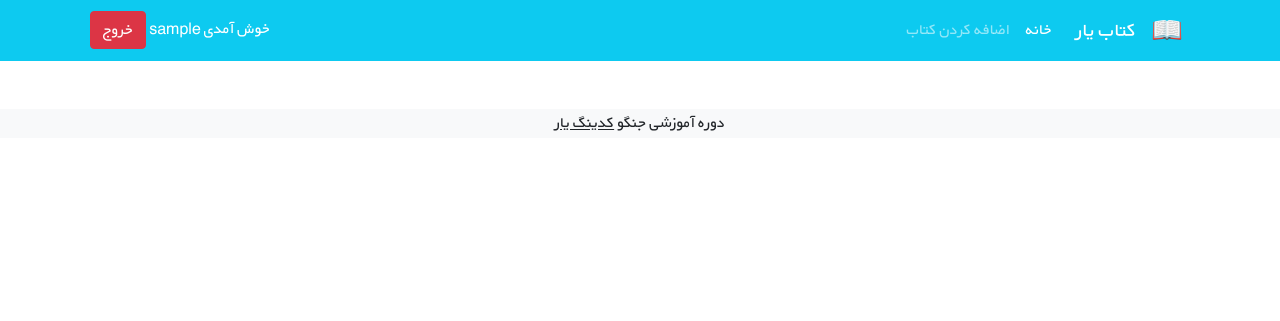
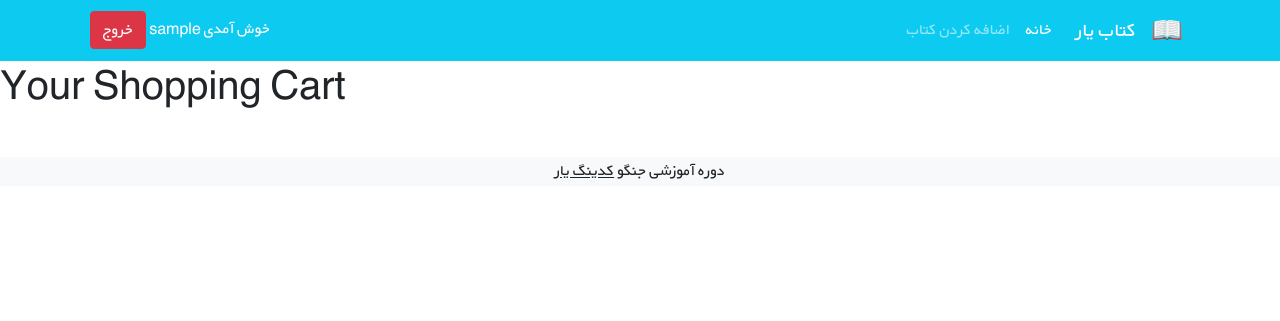
Before and after one commit to thesooge/django_bookstore_practice, a Django app: page /cart/ in a window 1280 px wide. Shown: the top 321 px of the page. Run offline with Django 5.2, Linux system fonts and the light colour scheme; the visitor is signed in with stand-in values (Sample User, id 1); data comes from the database, SQL or seed files in the repository; data that the repository does not hold is empty.

Commit message:
implement add to cart templates and views

```diff
--- a/books/templates/books/book-detail.html
+++ b/books/templates/books/book-detail.html
@@ -29,6 +29,9 @@ post detail
                         <h5 class="small my-1"><span class="text-muted">نویسنده: </span>{{book.author}} </h5>
                         <h5 class="small my-1"><span class="text-muted">ایجاد کننده: </span>{{book.writer.username}} </h5>
                         <a href= "{% url 'book-update' book.id%}"> <button type="submit" class="btn btn-primary" >ویرایش</button></a>
+                        <a href="{% url 'cart_add' book.id %}">
+                            <button type="submit" class="btn btn-primary" >اضافه به سبد خرید</button>
+                        </a>
                         <a href= "{% url 'book-delete' book.id%}"> <button type="submit" class="btn btn-danger" >حذف</button></a>
                     </div>
                     <div class="col-xs-12 col-md-3 d-flex flex-column">
@@ -65,7 +68,7 @@ post detail
                     <h3>نظر خود را وارد کنید:</h3>
                     <form method="POST">
                         {% csrf_token %}
-                        {{ form|crispy }}
+                        {{ form.as_p }}
                         <button type="submit" class="btn btn-primary">ارسال</button>
                     </form>
                 </div>
--- a/books/views.py
+++ b/books/views.py
@@ -6,6 +6,8 @@ from django.contrib.auth.decorators import login_required
 
 
 from .forms import CreateForm, CommentForm
+from store.forms import AddToCartForm
+from store.models import CartItem
 
 from .models import BookModel, Comments
 
@@ -45,9 +47,10 @@ def BookDetail(request, pk):
 
     else:
         commnet_form = CommentForm()
+        form = AddToCartForm()
 
 
-    return render(request, 'books/book-detail.html', {'book' : book, 'comments': book_comments, 'form' : commnet_form})
+    return render(request, 'books/book-detail.html', {'book' : book, 'comments': book_comments, 'form' : commnet_form, 'addtocartform': form})
 
 
 class BookDelete(generic.DeleteView):
--- a/store/models.py
+++ b/store/models.py
@@ -12,8 +12,8 @@ class Cart(models.Model):
 class CartItem(models.Model):
     cart = models.ForeignKey(Cart, related_name='cart_detail', on_delete=models.CASCADE)
     book = models.ForeignKey(BookModel, on_delete=models.CASCADE)
-    qauntity = models.PositiveSmallIntegerField()
-    price = models.PositiveIntegerField()
+    qauntity = models.PositiveSmallIntegerField(default=1)
+    price = models.PositiveIntegerField(null=True, blank=True)
     total_price = models.CharField(max_length=255, null=True, blank=True)
 
     def __str__(self) -> str:
--- a/store/templates/store/cart.html
+++ b/store/templates/store/cart.html
@@ -1,5 +1,14 @@
 {% extends "_base.html" %}
 
 {% block content %}
+<h1>Your Shopping Cart</h1>
+<ul>
+    {% for item in cart.cart_detail.all %}
+        <li>
+            {{ item.book.title }} - {{ item.qauntity }} x ${{ item.book.price }}
+        </li>
+    {% endfor %}
+</ul>
+
 
 {% endblock content %}
--- a/store/views.py
+++ b/store/views.py
@@ -1,22 +1,28 @@
 from django.shortcuts import render, get_object_or_404, redirect
+from django.contrib.auth.decorators import login_required
+from django.views import generic
 
 from .models import Cart, CartItem
 from books.models import BookModel
+from .forms import AddToCartForm
 # Create your views here.
 
-def cart_get(user):
-    cart = Cart.objects.get_or_create(user=user)
+def get_cart(user):
+    cart, created = Cart.objects.get_or_create(user=user)
     return cart
 
+
+@login_required
 def cart_view(request):
-    cart = cart_get(request.user)
+    cart = get_cart(request.user)
 
     return render(request, 'store/cart.html', {'cart':cart})
 
+@login_required
 def add_cart(request, book_id):
 
-    book = get_object_or_404(BookModel, id=book_id)
-    cart = cart_get(request.user)
+    book = get_object_or_404(BookModel,id=book_id)
+    cart = get_cart(request.user)
 
     cart_item, created = CartItem.objects.get_or_create(cart= cart, book= book)
 
```
Also changed, not shown: store/forms.py (added, +7 -0 lines), store/migrations/0002_alter_cartitem_price_alter_cartitem_qauntity.py (added).
